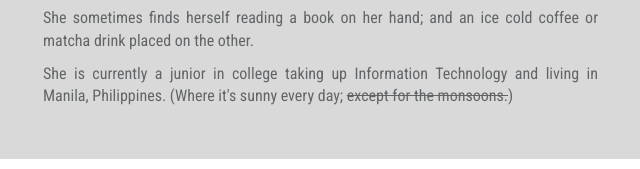
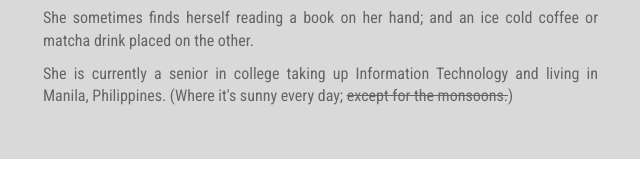
Before and after one commit to toni-tan/toni-tan.github.io, a plain HTML site: page index.html in a window 1280 px wide. Shown: the part 951-1120 px from the top of the page, 27-667 px from the left. Drawn offline with nearby package versions, Linux system fonts and the light colour scheme.

Commit message:
minor changes

```diff
--- a/index.html
+++ b/index.html
@@ -55,7 +55,7 @@
 								Coke bottles, and is often mispelled on cafes, fast food and even in class.</p>
 								<p>She discovered Adobe Photoshop during 5th grade, experimenting on Sakura Haruno by putting a text. And her knowledge of Web design started when she was interested on how tables were made when they were a thing on Friendster back in 5th grade as well. When she discovered the beauty of designing, her interest in learning grew as time passed by. </p>
 								<p>She sometimes finds herself reading a book on her hand; and an ice cold coffee or matcha drink placed on the other. </p>
-								<p> She is currently a junior in college taking up Information Technology and living in Manila, Philippines. (Where it's sunny every day; <span>except for the monsoons.</span>)</p>
+								<p> She is currently a senior in college taking up Information Technology and living in Manila, Philippines. (Where it's sunny every day; <span>except for the monsoons.</span>)</p>
 							</div>
 							<div class="col-md-6">
 								<img src="/img/tonet.png" alt="" style="width: 400px" align="right">
```
